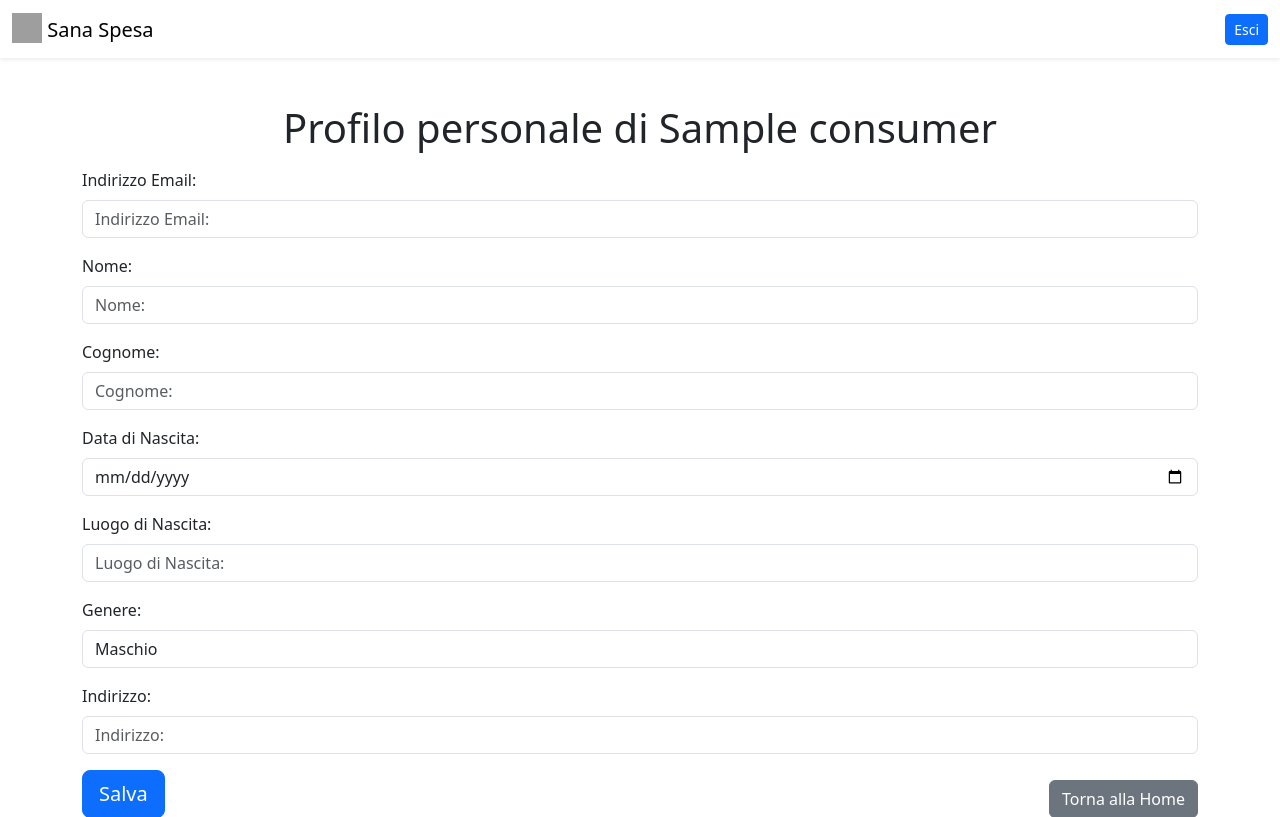
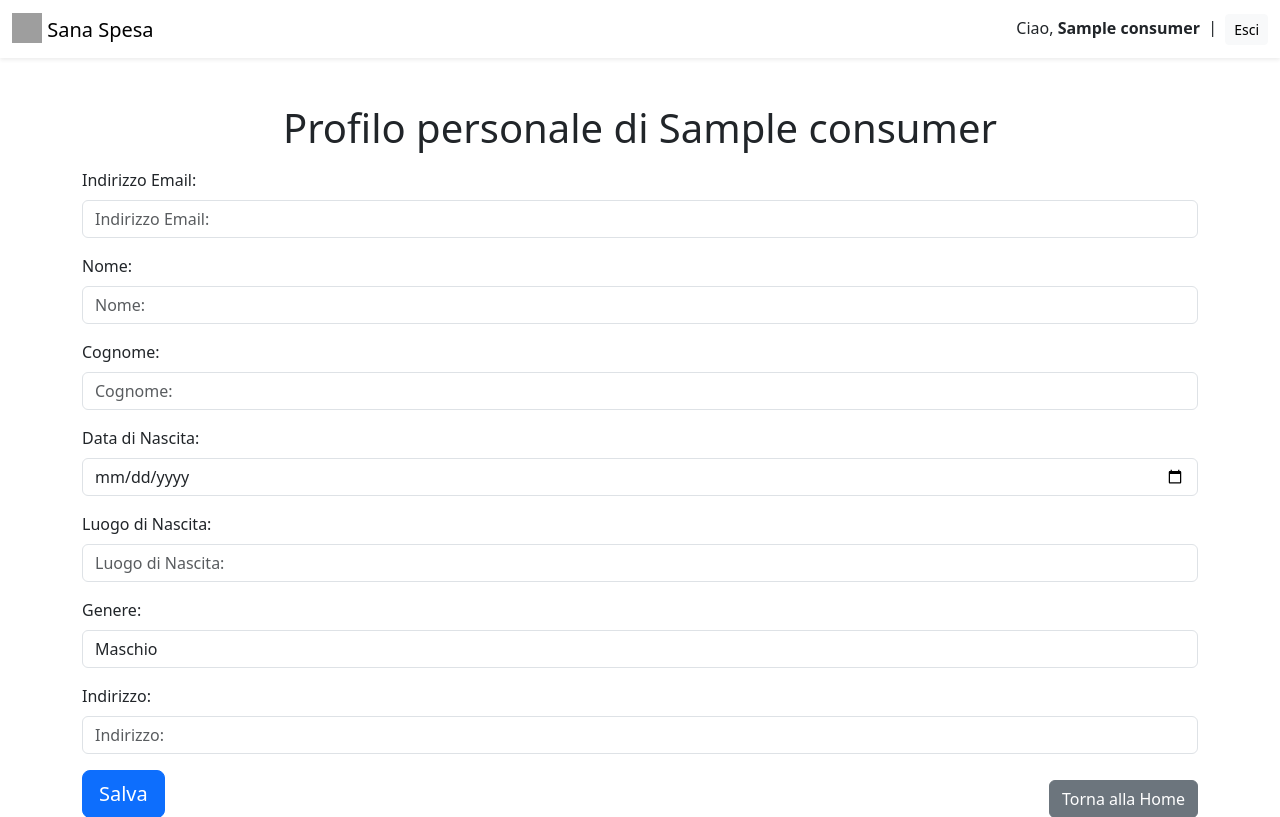
Before and after one commit to daniele-bnm/my_health_app, a Flask app: page /profile in a window 1280 px wide. Shown: the top 817 px of the page. Run offline with Flask 3, Linux system fonts and the light colour scheme; a user stored in the database is signed in; tables that the repository leaves empty hold one stand-in row (values such as "Sample post"); some libraries are stand-ins or nearby versions; grey boxes are pictures that could not be loaded.

Commit message:
some changes

```diff
--- a/health_app/templates/nav.html
+++ b/health_app/templates/nav.html
@@ -5,7 +5,11 @@
       Sana Spesa
     </a>
     {% if current_user.is_authenticated %}
-      <a class="btn btn-primary btn-sm" href="{{ url_for('logout_page') }}">Esci</a>
+      <div>
+        Ciao, <b>{{ current_user.Name }}</b>
+        <span class="mx-1">|</span>
+        <a class="btn btn-light btn-sm" href="{{ url_for('logout_page') }}">Esci</a>
+      </div>
     {% else %}
       <div>
         <a class="btn btn-primary btn-sm" href="{{ url_for('login_page') }}">Accedi</a>
```
Also changed, not shown: health_app/templates/landing_page.html (+7 -6 lines).
